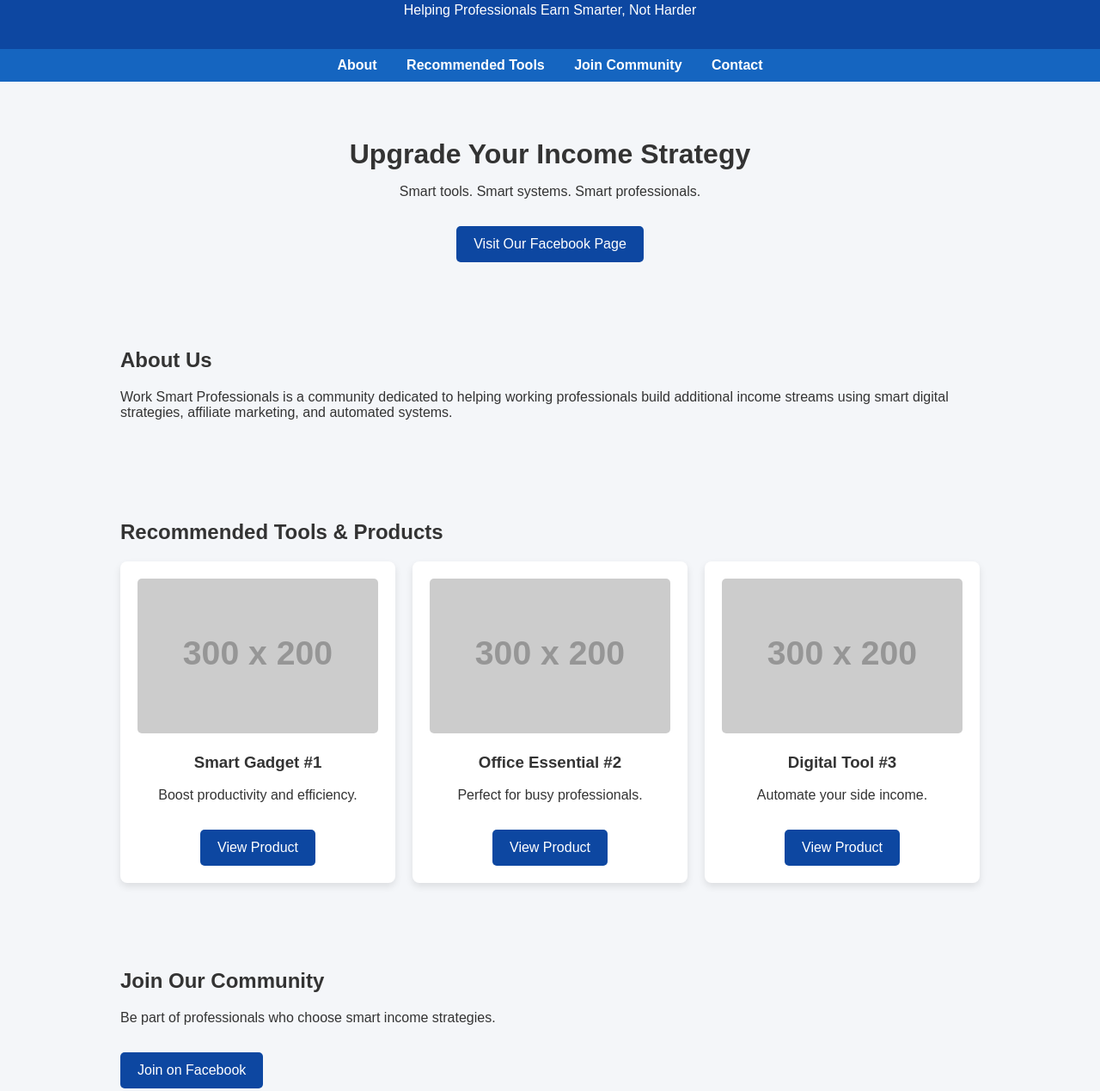
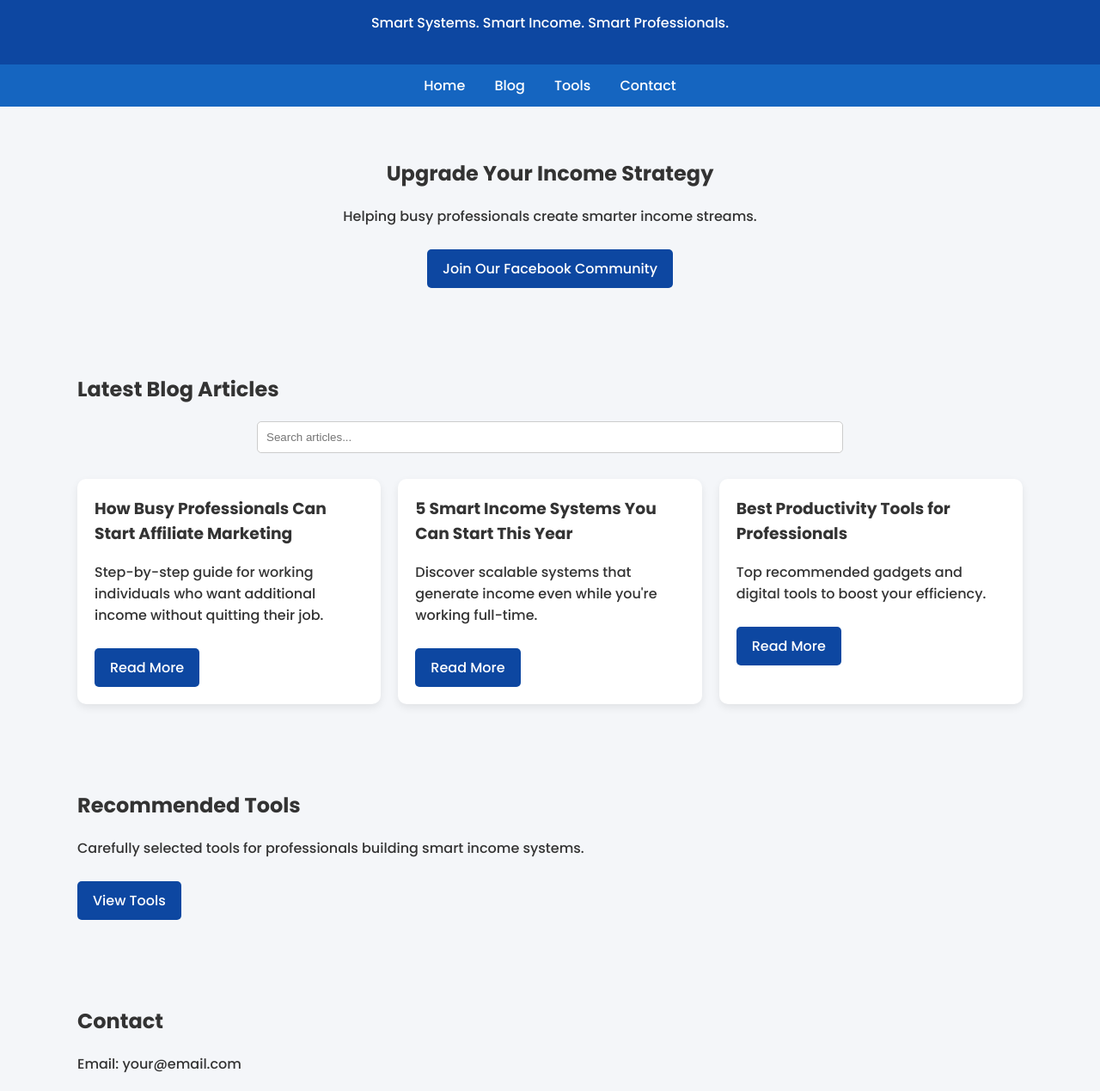
Before and after one commit to dsnooky/worksmartprofessionals, a plain HTML site: page index.html in a window 1280 px wide. Shown: the part 97-1366 px from the top of the page at 86% size. Drawn offline with Linux system fonts and the light colour scheme; placeholder pictures from the web are drawn by us.

Commit message:
Update index.html

```diff
--- a/index.html
+++ b/index.html
@@ -3,12 +3,19 @@
 <head>
 <meta charset="UTF-8">
 <meta name="viewport" content="width=device-width, initial-scale=1.0">
-<title>Work Smart Professionals</title>
+
+<!-- SEO META -->
+<title>Work Smart Professionals | Smart Income Strategies for Professionals</title>
+<meta name="description" content="Work Smart Professionals helps busy professionals earn smarter through affiliate marketing, smart tools, and digital income strategies.">
+<meta name="keywords" content="affiliate marketing for professionals, side income ideas, smart income systems, passive income Philippines">
+
+<!-- Google Font -->
+<link href="https://fonts.googleapis.com/css2?family=Poppins:wght@300;500;700&display=swap" rel="stylesheet">
 
 <style>
 body{
     margin:0;
-    font-family: Arial, sans-serif;
+    font-family:'Poppins', sans-serif;
     background:#f4f6f9;
     color:#333;
 }
@@ -22,7 +29,7 @@ header{
 
 nav{
     background:#1565c0;
-    padding:10px;
+    padding:12px;
     text-align:center;
 }
 
@@ -30,12 +37,12 @@ nav a{
     color:white;
     margin:0 15px;
     text-decoration:none;
-    font-weight:bold;
+    font-weight:500;
 }
 
 section{
     padding:40px 20px;
-    max-width:1000px;
+    max-width:1100px;
     margin:auto;
 }
 
@@ -43,40 +50,43 @@ section{
     text-align:center;
 }
 
-.hero h1{
-    font-size:32px;
-    margin-bottom:10px;
-}
-
 .btn{
     display:inline-block;
-    padding:12px 20px;
+    padding:10px 18px;
     background:#0d47a1;
     color:white;
     text-decoration:none;
     border-radius:5px;
-    margin-top:15px;
+    margin-top:10px;
 }
 
-.card-container{
+.blog-container{
     display:grid;
-    grid-template-columns:repeat(auto-fit,minmax(250px,1fr));
+    grid-template-columns:repeat(auto-fit,minmax(280px,1fr));
     gap:20px;
 }
 
-.card{
+.blog-card{
     background:white;
     padding:20px;
-    border-radius:8px;
-    box-shadow:0 4px 8px rgba(0,0,0,0.1);
-    text-align:center;
+    border-radius:10px;
+    box-shadow:0 4px 10px rgba(0,0,0,0.08);
 }
 
-.card img{
-    width:100%;
-    height:180px;
-    object-fit:cover;
+.blog-card h3{
+    margin-top:0;
+}
+
+.search-box{
+    text-align:center;
+    margin-bottom:30px;
+}
+
+.search-box input{
+    width:60%;
+    padding:10px;
     border-radius:5px;
+    border:1px solid #ccc;
 }
 
 footer{
@@ -86,25 +96,6 @@ footer{
     padding:15px;
     margin-top:30px;
 }
-
-input, textarea{
-    width:100%;
-    padding:10px;
-    margin-top:10px;
-    border-radius:5px;
-    border:1px solid #ccc;
-}
-
-button{
-    margin-top:10px;
-    padding:10px 20px;
-    background:#1565c0;
-    color:white;
-    border:none;
-    border-radius:5px;
-    cursor:pointer;
-}
-
 </style>
 </head>
 
@@ -112,71 +103,78 @@ button{
 
 <header>
     <h1>Work Smart Professionals</h1>
-    <p>Helping Professionals Earn Smarter, Not Harder</p>
+    <p>Smart Systems. Smart Income. Smart Professionals.</p>
 </header>
 
 <nav>
-    <a href="#about">About</a>
-    <a href="#products">Recommended Tools</a>
-    <a href="#join">Join Community</a>
+    <a href="#home">Home</a>
+    <a href="#blog">Blog</a>
+    <a href="#tools">Tools</a>
     <a href="#contact">Contact</a>
 </nav>
 
-<section class="hero">
-    <h1>Upgrade Your Income Strategy</h1>
-    <p>Smart tools. Smart systems. Smart professionals.</p>
-    <a href="https://facebook.com/YOURPAGE" class="btn" target="_blank">Visit Our Facebook Page</a>
+<section class="hero" id="home">
+    <h2>Upgrade Your Income Strategy</h2>
+    <p>Helping busy professionals create smarter income streams.</p>
+    <a href="https://facebook.com/YOURPAGE" class="btn" target="_blank">Join Our Facebook Community</a>
 </section>
 
-<section id="about">
-    <h2>About Us</h2>
-    <p>
-    Work Smart Professionals is a community dedicated to helping working professionals
-    build additional income streams using smart digital strategies, affiliate marketing,
-    and automated systems.
-    </p>
-</section>
+<section id="blog">
+    <h2>Latest Blog Articles</h2>
 
-<section id="products">
-    <h2>Recommended Tools & Products</h2>
+    <div class="search-box">
+        <input type="text" id="searchInput" placeholder="Search articles..." onkeyup="searchBlog()">
+    </div>
 
-    <div class="card-container">
+    <div class="blog-container" id="blogList">
 
-        <div class="card">
-            <img src="https://via.placeholder.com/300x200" alt="Product">
-            <h3>Smart Gadget #1</h3>
-            <p>Boost productivity and efficiency.</p>
-            <a href="#" class="btn">View Product</a>
+        <div class="blog-card">
+            <h3>How Busy Professionals Can Start Affiliate Marketing</h3>
+            <p>Step-by-step guide for working individuals who want additional income without quitting their job.</p>
+            <a href="blog1.html" class="btn">Read More</a>
         </div>
 
-        <div class="card">
-            <img src="https://via.placeholder.com/300x200" alt="Product">
-            <h3>Office Essential #2</h3>
-            <p>Perfect for busy professionals.</p>
-            <a href="#" class="btn">View Product</a>
+        <div class="blog-card">
+            <h3>5 Smart Income Systems You Can Start This Year</h3>
+            <p>Discover scalable systems that generate income even while you're working full-time.</p>
+            <a href="blog2.html" class="btn">Read More</a>
         </div>
 
-        <div class="card">
-            <img src="https://via.placeholder.com/300x200" alt="Product">
-            <h3>Digital Tool #3</h3>
-            <p>Automate your side income.</p>
-            <a href="#" class="btn">View Product</a>
+        <div class="blog-card">
+            <h3>Best Productivity Tools for Professionals</h3>
+            <p>Top recommended gadgets and digital tools to boost your efficiency.</p>
+            <a href="blog3.html" class="btn">Read More</a>
         </div>
 
     </div>
 </section>
 
-<section id="join">
-    <h2>Join Our Community</h2>
-    <p>Be part of professionals who choose smart income strategies.</p>
-    <a href="https://facebook.com/YOURPAGE" class="btn" target="_blank">Join on Facebook</a>
+<section id="tools">
+    <h2>Recommended Tools</h2>
+    <p>Carefully selected tools for professionals building smart income systems.</p>
+    <a href="#" class="btn">View Tools</a>
 </section>
 
 <section id="contact">
-    <h2>Contact Us</h2>
-    <form>
-        <input type="text" placeholder="Your Name">
-        <input type="email" placeholder="Your Email">
-        <textarea rows="4" placeholder="Your Message"></textarea>
-        <button type="submit">Send Message</button>
-    </for
+    <h2>Contact</h2>
+    <p>Email: your@email.com</p>
+</section>
+
+<footer>
+    © 2026 Work Smart Professionals | All Rights Reserved
+</footer>
+
+<script>
+function searchBlog(){
+    let input = document.getElementById("searchInput").value.toLowerCase();
+    let cards = document.querySelectorAll(".blog-card");
+
+    cards.forEach(card => {
+        let text = card.innerText.toLowerCase();
+        card.style.display = text.includes(input) ? "block" : "none";
+    });
+}
+</script>
+
+</body>
+</html>
```
